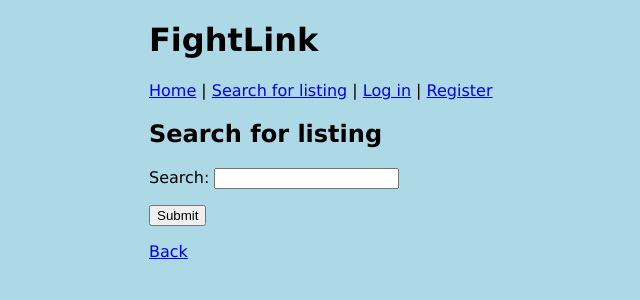
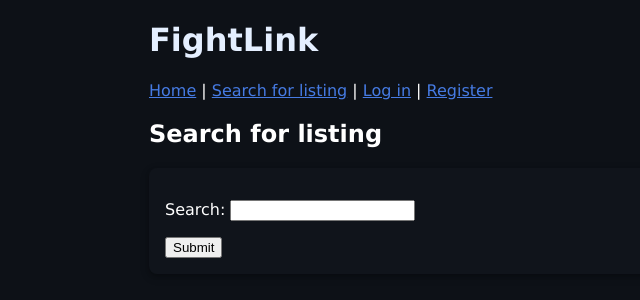
Before and after one commit to Akoivul/FightLink, a Flask app: page /find_item in a window 1280 px wide. Shown: the top 300 px of the page, without its empty margins (91-731 px from the left). Run offline with Flask 3, Linux system fonts and the light colour scheme.

Commit message:
Update CSS

```diff
--- a/static/main.css
+++ b/static/main.css
@@ -2,12 +2,29 @@ body {
     margin: auto;
     max-width: 50em;
     font-family: Verdana, sans-serif;
-    background-color: lightblue;
+    color: #ffffff;
+    background-color: #0d1117;
   }
 
-.item {
-    border: 2px solid black;
-    margin: 1em;
+.header {
+    color: #e4efff;
+}
+
+  .item {
+    border: 2px #161b24;
+    background-color: #161b24;
+    margin: 0.5em;
     border-radius: 8px;
     padding: 5px;
+    box-shadow: 0 2px 4px 0 rgba(0, 0, 0, 0.2), 0 3px 10px 0 rgba(0, 0, 0, 0.19);
 }
+
+.content {
+    border: 2px;
+    border-radius: 8px;
+    padding: 5px;
+    padding: 1em;
+    margin: 0.5em 0;
+    background-color: #10141b;
+    box-shadow: 0 2px 4px 0 rgba(0, 0, 0, 0.2), 0 3px 10px 0 rgba(0, 0, 0, 0.19);
+}
--- a/templates/edit_item.html
+++ b/templates/edit_item.html
@@ -4,6 +4,7 @@
 
 {% block content %}
 <h2>Edit listing</h2>
+<div class="content">
 <form action="/update_item" method="post">
   <p>
     Game: <br />
@@ -34,4 +35,5 @@
   <input type="hidden" name="item_id" value="{{ item.id }}"/>
   <input type="submit" value="Update listing" />
 </form>
+</div>
 {% endblock %}
--- a/templates/find_item.html
+++ b/templates/find_item.html
@@ -5,27 +5,25 @@
 {% block content %}
 <h2>Search for listing</h2>
 
+<div class="content">
 <form action="/find_item" method="get">
   <p>
     Search: <input type="text" name="query" value="{{ query }}">
   </p>
   <input type="submit" value="Submit">
 </form>
-
-<p>
-  <a href="/">Back</a>
-</p>
+</div>
 
 {% if query %}
 <h2>Results</h2>
-
-
+<div class="content">
 {% for item in results %}
 <div class="item">
-<a href="/item/{{ item.id }}">{{ item.game_name }}</a><br />
-User: <a href="/user/{{ item.user_id }}">{{ item.username }}</a><br />
+<a href="/item/{{ item.id }}" style="color: #467be3;">{{ item.game_name }}</a><br />
+User: <a href="/user/{{ item.user_id }}" style="color: #467be3;">{{ item.username }}</a><br />
 {{ item.availability_time }}
 </div>
 {% endfor %}
+</div>
 {% endif %}
 {% endblock %}
--- a/templates/layout.html
+++ b/templates/layout.html
@@ -7,26 +7,26 @@
 </head>
 
 <body>
+  <div class="header">
   <h1>FightLink</h1>
+  </div>
 
   {% if session.username %}
   <p>
     Signed in as {{ session.username }}
   </p>
   {% endif %}
-
   <p>
-    <a href="/">Home</a> |
-    <a href="/find_item">Search for listing</a> |
+    <a href="/" style="color: #467be3;">Home</a> |
+    <a href="/find_item" style="color: #467be3;">Search for listing</a> |
     {% if session.username %}
-      <a href="/new_item">New listing</a> |
-      <a href="/logout">Log out</a>
+      <a href="/new_item" style="color: #467be3;">New listing</a> |
+      <a href="/logout" style="color: #467be3;">Log out</a>
     {% else %}
-      <a href="/login">Log in</a> |
-      <a href="/register">Register</a>
+      <a href="/login" style="color: #467be3;">Log in</a> |
+      <a href="/register" style="color: #467be3;">Register</a>
     {% endif %}
   </p>
-
   {% block content %}{% endblock %}
 </body>
 
--- a/templates/login.html
+++ b/templates/login.html
@@ -4,7 +4,7 @@
 
 {% block content %}
 <h2>Log in</h2>
-
+<div class="content">
 <form action="/login" method="post">
   <p>
     Username: <br />
@@ -16,4 +16,5 @@
   </p>
   <input type="submit" value="Log in" />
 </form>
+</div>
 {% endblock %}
--- a/templates/new_item.html
+++ b/templates/new_item.html
@@ -4,6 +4,7 @@
 
 {% block content %}
 <h2>New listing</h2>
+<div class="content">
 <form action="/create_item" method="post">
   <p>
     Game: <br />
@@ -33,4 +34,5 @@
   </p>
   <input type="submit" value="Create listing" />
 </form>
+</div>
 {% endblock %}
--- a/templates/register.html
+++ b/templates/register.html
@@ -5,6 +5,7 @@
 {% block content %}
 <h2>Register</h2>
 
+<div class="content">
 <form action="/create" method="post">
   <p>
     Username: <br />
@@ -20,4 +21,5 @@
   </p>
   <input type="submit" value="Create user" />
 </form>
+</div>
 {% endblock %}
--- a/templates/remove_item.html
+++ b/templates/remove_item.html
@@ -4,10 +4,12 @@
 
 {% block content %}
 <h2>Remove listing</h2>
+<div class="content">
 <p>Listing: {{ item.game_name }} | {{ item.availability_time }}</p>
 <p>Are you sure you want to delete this listing?</p>
 <form action="/remove_item/{{ item.id }}" method="post">
   <input type="submit" name="remove" value="Remove listing">
   <input type="submit" name="back" value="Go back">
 </form>
+</div>
 {% endblock %}
--- a/users.py
+++ b/users.py
@@ -7,7 +7,7 @@ def get_user(user_id):
     return result[0] if result else None
 
 def get_items(user_id):
-    sql = "SELECT id, game_name FROM items WHERE user_id = ? ORDER BY id DESC"
+    sql = "SELECT id, game_name, availability_time FROM items WHERE user_id = ? ORDER BY id DESC"
     return db.query(sql, [user_id])
 
 def create_user(username, password):
```
Also changed, not shown: templates/index.html (+4 -3 lines), templates/show_item.html (+13 -9 lines), templates/show_user.html (+10 -6 lines).
